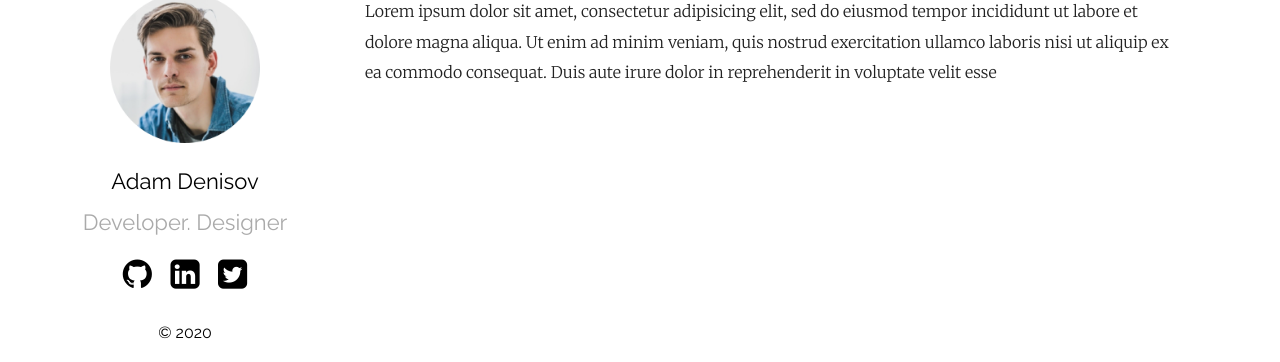
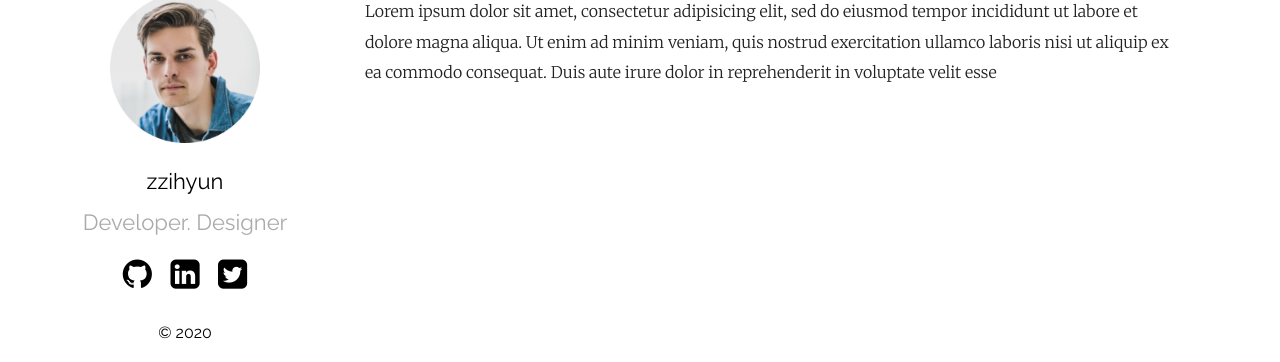
Before and after one commit to jhhhj1002/jhhhj1002.github.io, a Jekyll site: the page built from index.md, in a window 1280 px wide. Shown: the part 207-569 px from the top of the page. Built offline with Jekyll 4.4.1, drawn with Linux system fonts in a browser that asks for light colours.

Commit message:
Update _config.yml

```diff
--- a/_config.yml
+++ b/_config.yml
@@ -1,7 +1,7 @@
 remote_theme: thelehhman/plainwhite-jekyll
 title: Your awesome title
-author: GitHub User
-email: your-email@domain.com
+author: zzihyun
+email: jhhhj1002@hanmail.net
 description: > # this means to ignore newlines until "show_exerpts:"
   Write an awesome description for your new site here. You can edit this
   line in _config.yml. It will appear in your document head meta (for
@@ -13,7 +13,7 @@ show_excerpts: true # set to true to show excerpts on the homepage
 sass:
   sass_dir: _sass
 plainwhite:
-  name: Adam Denisov
+  name: zzihyun
   tagline: Developer. Designer
   date_format: "%b %-d, %Y"
   sitemap: true # set to true to generate sitemap.xml content
```
